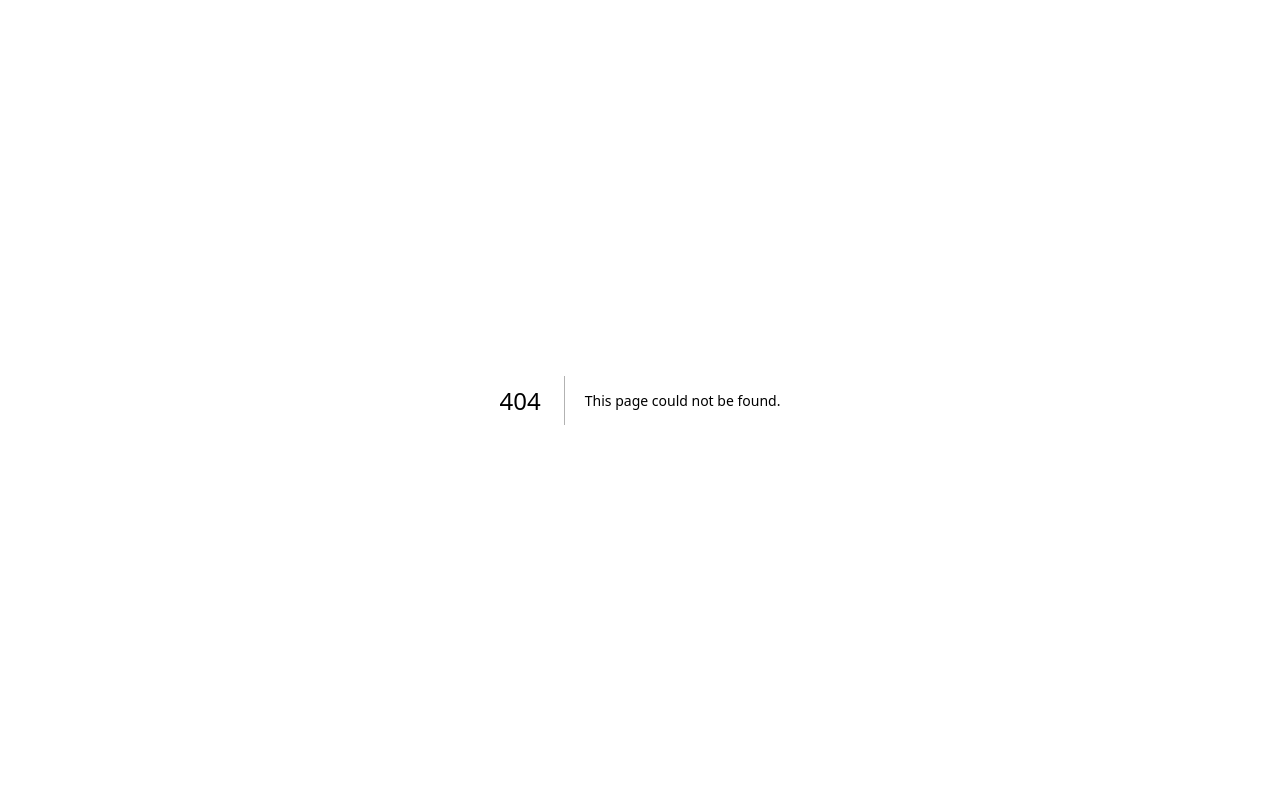
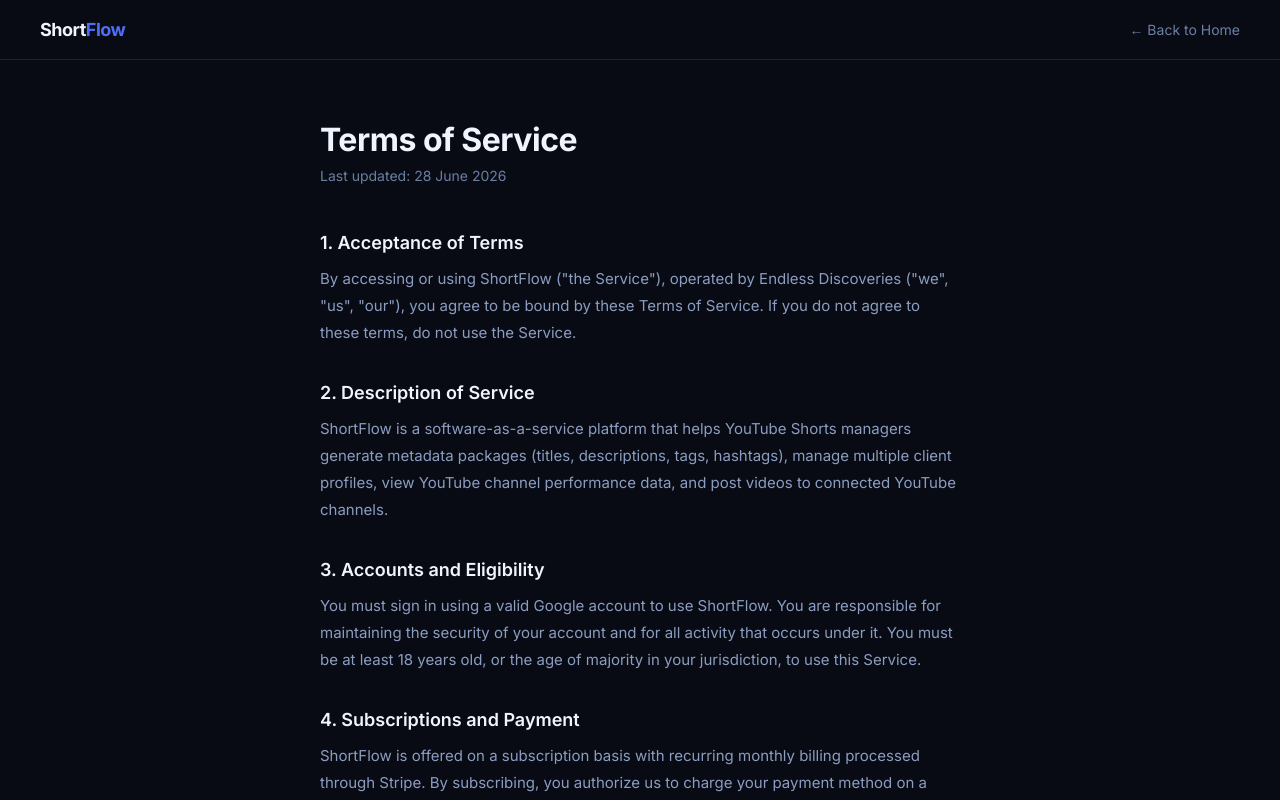
Before and after one commit to azougho-coder/ShortFlow, a Next.js app: page /terms in a window 1280 px wide. Before the commit this address had no page. Shown: the top 800 px of the page. Built offline with nearby package versions, Linux system fonts and the light colour scheme.

Commit message:
Add files via upload

```diff
--- /dev/null
+++ b/pages/terms.js
@@ -0,0 +1,106 @@
+import Head from "next/head";
+
+export default function Terms() {
+  return (
+    <>
+      <Head>
+        <title>Terms of Service — ShortFlow</title>
+        <meta name="viewport" content="width=device-width, initial-scale=1" />
+        <link href="https://fonts.googleapis.com/css2?family=Inter:wght@400;500;600;700&display=swap" rel="stylesheet" />
+      </Head>
+      <style>{`
+        *{box-sizing:border-box;margin:0;padding:0}
+        body{background:#080B14;font-family:'Inter',system-ui,sans-serif;color:#F0F4FF}
+        a{color:#4F6EF7;text-decoration:none}
+        a:hover{text-decoration:underline}
+      `}</style>
+
+      <nav style={{ borderBottom: "1px solid #1A2340", padding: "0 40px", height: 60, display: "flex", alignItems: "center", justifyContent: "space-between" }}>
+        <a href="/" style={{ fontSize: 18, fontWeight: 700, letterSpacing: "-0.5px", color: "#F0F4FF" }}>
+          Short<span style={{ color: "#4F6EF7" }}>Flow</span>
+        </a>
+        <a href="/" style={{ fontSize: 14, color: "#6B7FA3" }}>← Back to Home</a>
+      </nav>
+
+      <div style={{ maxWidth: 720, margin: "0 auto", padding: "60px 40px 100px" }}>
+        <h1 style={{ fontSize: 32, fontWeight: 700, letterSpacing: "-0.5px", marginBottom: 8 }}>Terms of Service</h1>
+        <p style={{ fontSize: 14, color: "#6B7FA3", marginBottom: 48 }}>Last updated: {new Date().toLocaleDateString("en-GB", { day: "2-digit", month: "long", year: "numeric" })}</p>
+
+        {[
+          {
+            title: "1. Acceptance of Terms",
+            content: `By accessing or using ShortFlow ("the Service"), operated by Endless Discoveries ("we", "us", "our"), you agree to be bound by these Terms of Service. If you do not agree to these terms, do not use the Service.`
+          },
+          {
+            title: "2. Description of Service",
+            content: `ShortFlow is a software-as-a-service platform that helps YouTube Shorts managers generate metadata packages (titles, descriptions, tags, hashtags), manage multiple client profiles, view YouTube channel performance data, and post videos to connected YouTube channels.`
+          },
+          {
+            title: "3. Accounts and Eligibility",
+            content: `You must sign in using a valid Google account to use ShortFlow. You are responsible for maintaining the security of your account and for all activity that occurs under it. You must be at least 18 years old, or the age of majority in your jurisdiction, to use this Service.`
+          },
+          {
+            title: "4. Subscriptions and Payment",
+            content: `ShortFlow is offered on a subscription basis with recurring monthly billing processed through Stripe. By subscribing, you authorize us to charge your payment method on a recurring basis until you cancel. Prices are listed on our pricing page and may change with notice. You may cancel your subscription at any time; cancellation takes effect at the end of the current billing period. We do not offer refunds for partial billing periods except where required by law.`
+          },
+          {
+            title: "5. Acceptable Use",
+            content: `You agree not to:
+
+• Use the Service for any unlawful purpose or in violation of any applicable laws.
+• Use the Service to generate misleading, defamatory, or harmful content.
+• Attempt to gain unauthorized access to other users' accounts or data.
+• Use the Service to violate YouTube's Terms of Service or Community Guidelines.
+• Reverse engineer, decompile, or attempt to extract the source code of the Service.
+• Use automated means to access the Service beyond its intended functionality.
+
+We reserve the right to suspend or terminate accounts that violate these terms.`
+          },
+          {
+            title: "6. YouTube Integration",
+            content: `ShortFlow integrates with YouTube via Google's OAuth system and the YouTube Data API. When you connect a YouTube channel, you authorize ShortFlow to access channel performance data and, if applicable, to upload videos on your behalf. You are responsible for ensuring you have the right to connect any YouTube channel you link to ShortFlow, and for the content of any videos uploaded through the Service. Use of YouTube data through ShortFlow is also subject to YouTube's Terms of Service.`
+          },
+          {
+            title: "7. Content Ownership",
+            content: `You retain ownership of any transcripts, content, or client information you input into ShortFlow. We do not claim ownership of any content you generate using the Service. AI-generated metadata (titles, descriptions, tags) produced through ShortFlow is yours to use as you see fit.`
+          },
+          {
+            title: "8. Third-Party Services",
+            content: `ShortFlow relies on third-party services including Google (authentication and YouTube API), Anthropic (AI content generation), Stripe (payments), and Vercel (hosting). Your use of ShortFlow is also subject to the terms and policies of these providers where applicable.`
+          },
+          {
+            title: "9. Limitation of Liability",
+            content: `ShortFlow is provided "as is" without warranties of any kind, express or implied. We do not guarantee that AI-generated content will result in any particular level of engagement, views, or performance on YouTube or any platform. To the maximum extent permitted by law, we are not liable for any indirect, incidental, or consequential damages arising from your use of the Service, including but not limited to lost revenue, lost data, or issues arising from third-party platforms such as YouTube.`
+          },
+          {
+            title: "10. Termination",
+            content: `We reserve the right to suspend or terminate your access to the Service at our discretion, including for violation of these terms, without prior notice. You may terminate your account at any time by canceling your subscription and discontinuing use of the Service.`
+          },
+          {
+            title: "11. Changes to These Terms",
+            content: `We may update these Terms of Service from time to time. We will notify users of material changes by posting the updated terms on this page. Continued use of the Service after changes constitutes acceptance of the new terms.`
+          },
+          {
+            title: "12. Governing Law",
+            content: `These terms are governed by the laws of the Netherlands, without regard to conflict of law principles.`
+          },
+          {
+            title: "13. Contact",
+            content: `For questions about these Terms of Service, contact us at the email listed on our Privacy Policy page.`
+          }
+        ].map(({ title, content }) => (
+          <div key={title} style={{ marginBottom: 36 }}>
+            <h2 style={{ fontSize: 18, fontWeight: 600, marginBottom: 12, color: "#F0F4FF" }}>{title}</h2>
+            <p style={{ fontSize: 15, color: "#8B9DC0", lineHeight: 1.8, whiteSpace: "pre-line" }}>{content}</p>
+          </div>
+        ))}
+      </div>
+
+      <footer style={{ borderTop: "1px solid #1A2340", padding: "24px 40px", textAlign: "center" }}>
+        <div style={{ fontSize: 14, color: "#3A4F70" }}>
+          Short<span style={{ color: "#4F6EF7" }}>Flow</span> — <a href="/">Home</a> · <a href="/privacy">Privacy Policy</a> · <a href="/terms">Terms of Service</a>
+        </div>
+      </footer>
+    </>
+  );
+}
```
Also changed, not shown: pages/index.js (+9 -7 lines).
